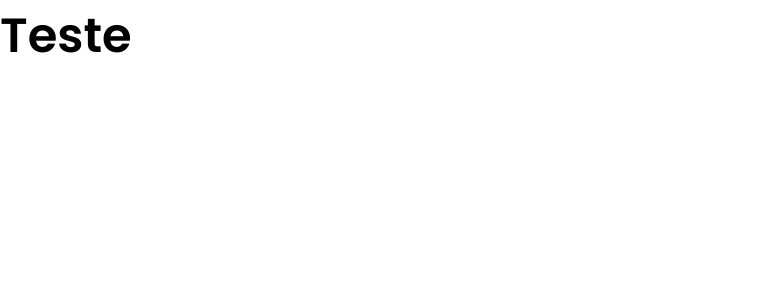
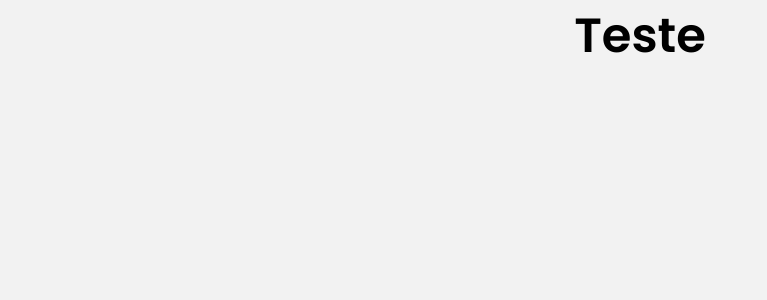
Before and after one commit to Clara-Pacheco/CRU-FullStack-ReactJs-NodeJs-MySQL, a React (Vite) app in the folder frontend/crud-supermarket/: page / in a window 1280 px wide. Shown: the top 300 px of the page, without its empty margins (0-767 px from the left). Built offline with nearby package versions, Linux system fonts and the light colour scheme.

Commit message:
Add styles to body

```diff
--- a/frontend/crud-supermarket/src/Styles/global.js
+++ b/frontend/crud-supermarket/src/Styles/global.js
@@ -12,6 +12,14 @@ export default createGlobalStyle`
       font-family: 'Poppins', sans-serif;
       font-size: 1.5rem;
       font-weight: 400;
+    }
+
+    body {
+      width: 100vw;
+      height: 100vh;
+      display: flex;
+      justify-content: center;
+      background-color: ${({ theme })=> theme.COLORS.BG};
     }
 
     a {
```
